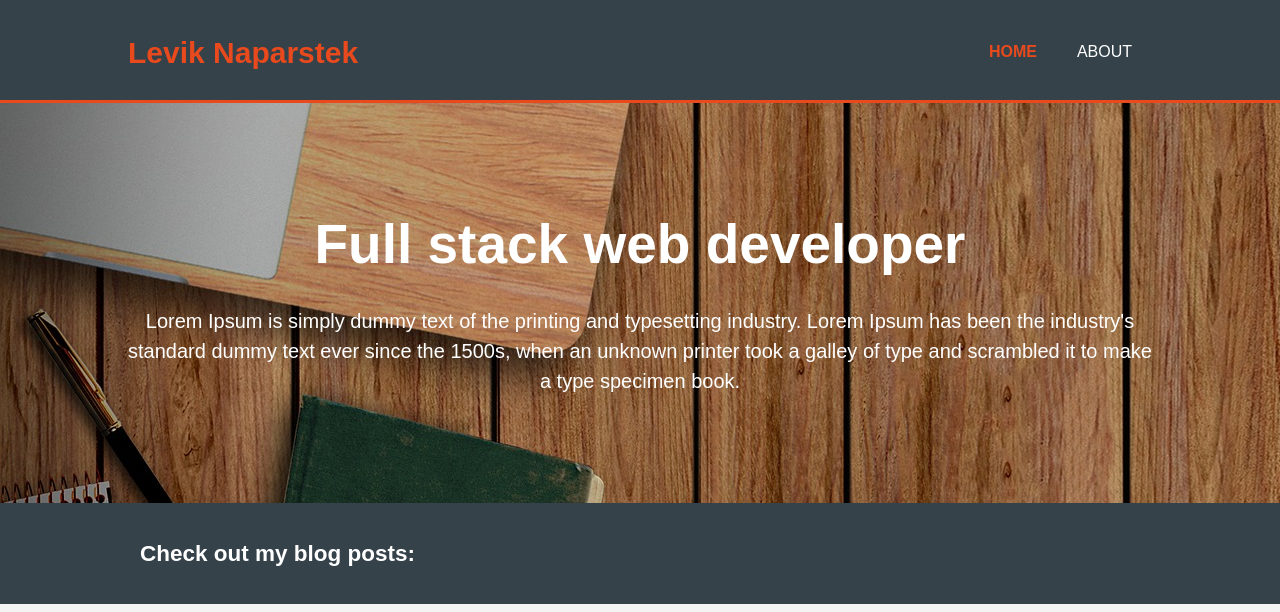
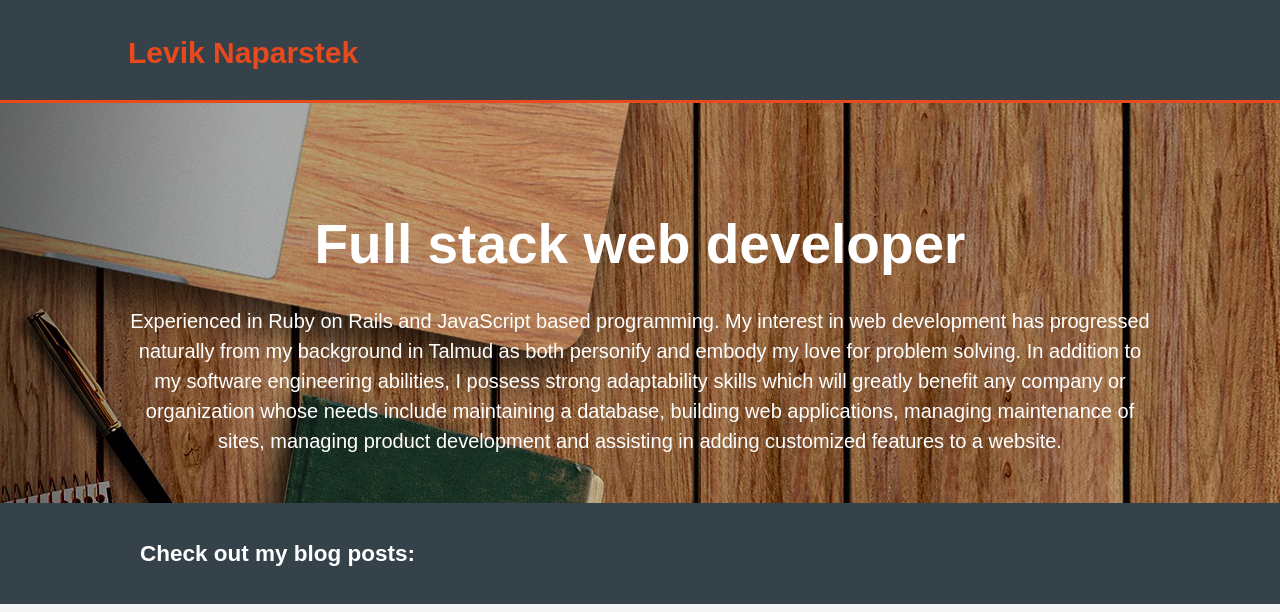
Before and after one commit to LevikNapa/my-website, a plain HTML site: page index.html in a window 1280 px wide. Shown: the top 612 px of the page. Drawn offline with Linux system fonts and the light colour scheme.

Commit message:
Trying to properly style header.

```diff
--- a/css/style.css
+++ b/css/style.css
@@ -47,6 +47,7 @@ header li{
 
 header #branding{
   float:left;
+  text-align: center;
 }
 
 header #branding h1{
--- a/index.html
+++ b/index.html
@@ -12,19 +12,13 @@
           <div id="branding">
             <h1><span class="highlight">Levik Naparstek</span></h1>
           </div>
-          <nav>
-            <ul>
-              <li class="current"><a href="index.html">Home</a></li>
-              <li><a href="about.html">About</a></li>
-            </ul>
-          </nav>
       </div>
     </header>
 
     <section id="showcase">
       <div class="container">
         <h1>Full stack web developer</h1>
-        <p>Lorem Ipsum is simply dummy text of the printing and typesetting industry. Lorem Ipsum has been the industry's standard dummy text ever since the 1500s, when an unknown printer took a galley of type and scrambled it to make a type specimen book.</p>
+        <p>Experienced in Ruby on Rails and JavaScript based programming. My interest in web development has progressed naturally from my background in Talmud as both personify and embody my love for problem solving. In addition to my software engineering abilities, I possess strong adaptability skills which will greatly benefit any company or organization whose needs include maintaining a database, building web applications, managing maintenance of sites, managing product development and assisting in adding customized features to a website.</p>
 
       </div>
 
```
